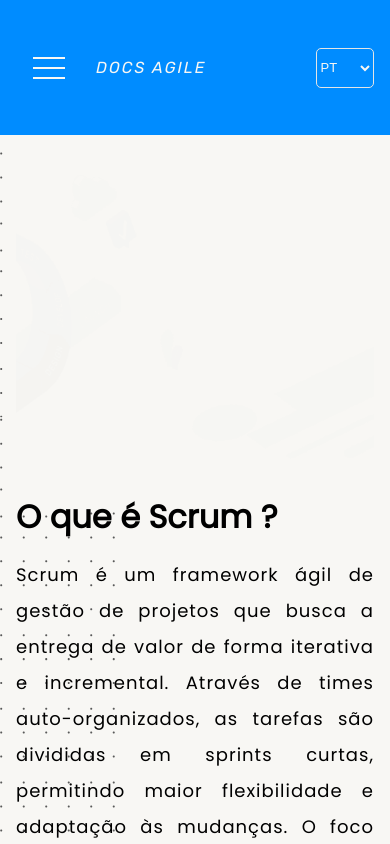
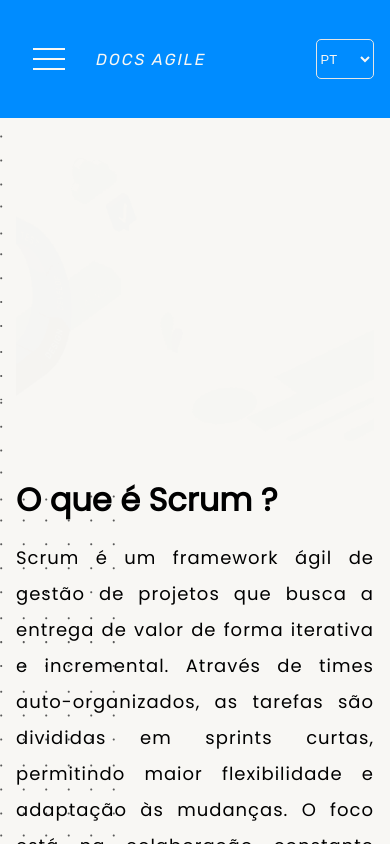
Before and after one commit to joao-belmiro/agile-docfy, a Vue app: page / in a window 390 px wide. Shown: the top 844 px of the page. Built offline with nearby package versions, Linux system fonts and the light colour scheme; no server answers.

Commit message:
alt layout

```diff
--- a/src/components/Layout.vue
+++ b/src/components/Layout.vue
@@ -7,9 +7,8 @@
             <div class="line2"></div>
             <div class="line3"></div>
           </div>
-          <a class="logo">
-            <span>Docs Agile</span></a
-          >
+          <div class="logo">
+            <span>Docs Agile</span></div>
           <ul class="nav-list">
             <li><router-link @click="clickMenu" to="/" exact>Scrum</router-link></li>
             <li><router-link @click="clickMenu" to="/kanban" exact>Kanban</router-link></li>
@@ -84,7 +83,6 @@ export default defineComponent({
     width: 100%;
     z-index: 3;
     @media (max-width: 999px) {
-      position: sticky;
       z-index: 1;
       top: 0;
     }
@@ -100,7 +98,7 @@ export default defineComponent({
         justify-content: flex-start;
         column-gap: 5%;
         padding-left: 5%;
-        height: 16vh;
+        height: 14vh;
       }
       .logo {
         font-size: 22px;
@@ -244,7 +242,7 @@ export default defineComponent({
       .active {
         transform: translateY(0);
         &.nav-list {
-          top: 16vh;
+          top: 14vh;
           li {
             opacity: 1;
           }
```
